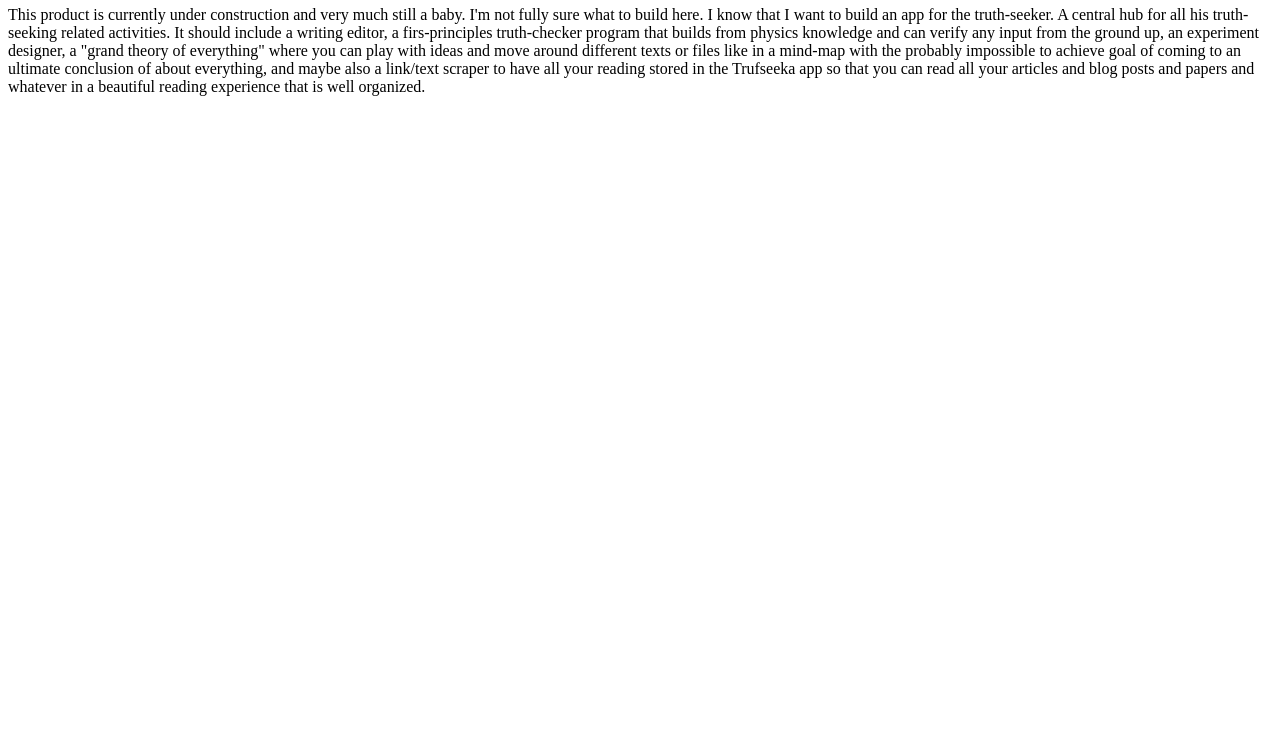
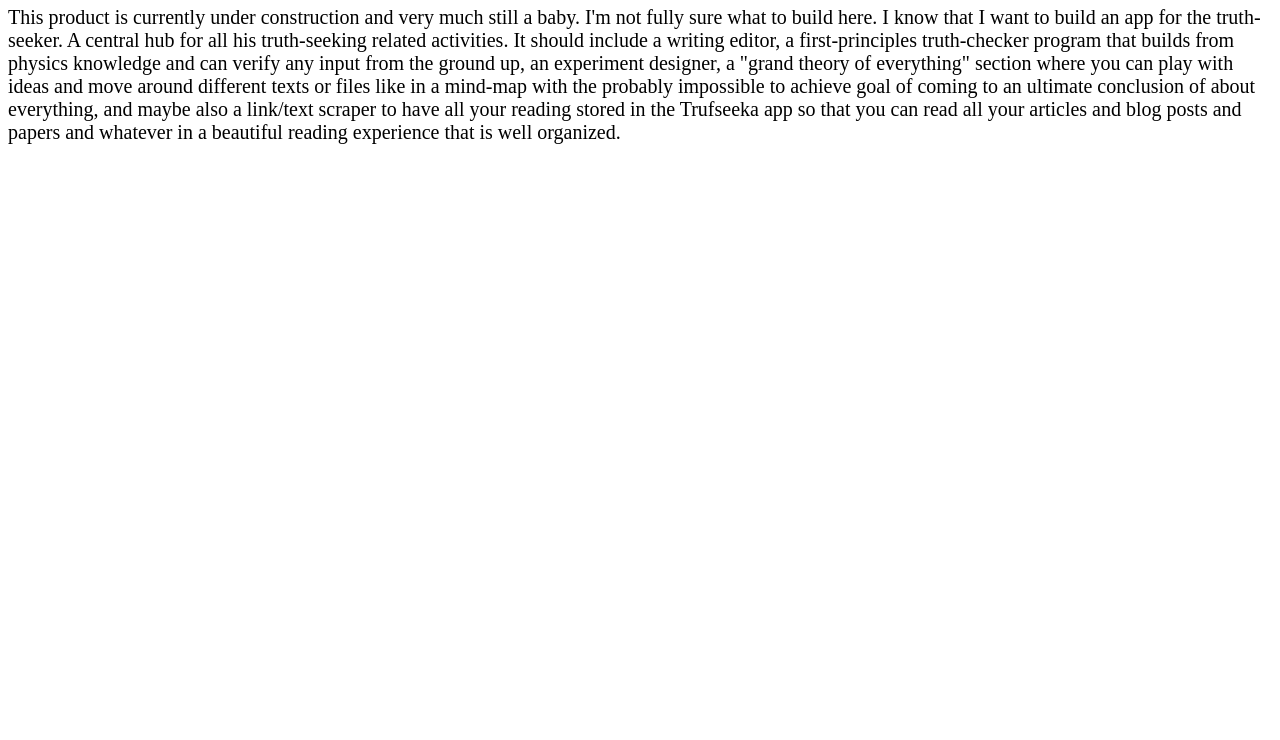
Before and after one commit to Trufseeka/trufseeka, a plain HTML site: page index.html in a window 1280 px wide. Shown: the part 60-800 px from the top of the page. Drawn offline with Linux system fonts and the light colour scheme.

Commit message:
Revise app description in index.html
Updated the description paragraph to provide a more detailed overview of the app's features and goals.

```diff
--- a/index.html
+++ b/index.html
@@ -3,9 +3,7 @@
   <body>
 
    <h1>Trufseeka</h1>
-    <p>This product is currently under construction and very much still a baby. I'm not fully sure what to build here. I know that I want to build an app for the truth-seeker. A central hub for all his truth-seeking related activities.
-
-    It should include a writing editor, a firs-principles truth-checker program that builds from physics knowledge and can verify any input from the ground up, an experiment designer, a "grand theory of everything" where you can play with ideas and move around different texts or files like in a mind-map with the probably impossible to achieve goal of coming to an ultimate conclusion of about everything, and maybe also a link/text scraper to have all your reading stored in the Trufseeka app so that you can read all your articles and blog posts and papers and whatever in a beautiful reading experience that is well organized.</p>
+    <p style="font-size: 20px;">This product is currently under construction and very much still a baby. I'm not fully sure what to build here. I know that I want to build an app for the truth-seeker. A central hub for all his truth-seeking related activities. It should include a writing editor, a first-principles truth-checker program that builds from physics knowledge and can verify any input from the ground up, an experiment designer, a "grand theory of everything" section where you can play with ideas and move around different texts or files like in a mind-map with the probably impossible to achieve goal of coming to an ultimate conclusion of about everything, and maybe also a link/text scraper to have all your reading stored in the Trufseeka app so that you can read all your articles and blog posts and papers and whatever in a beautiful reading experience that is well organized.</p>
 
   </body>
 </html>
```
